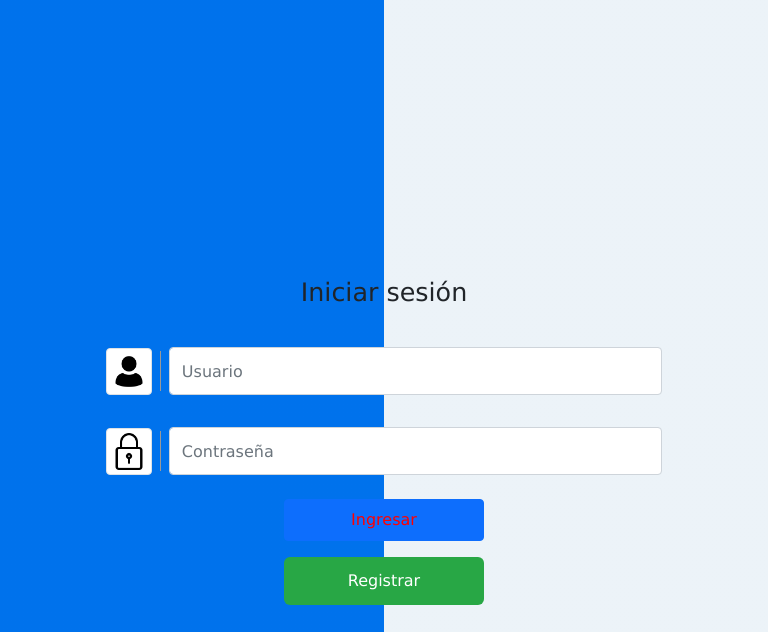
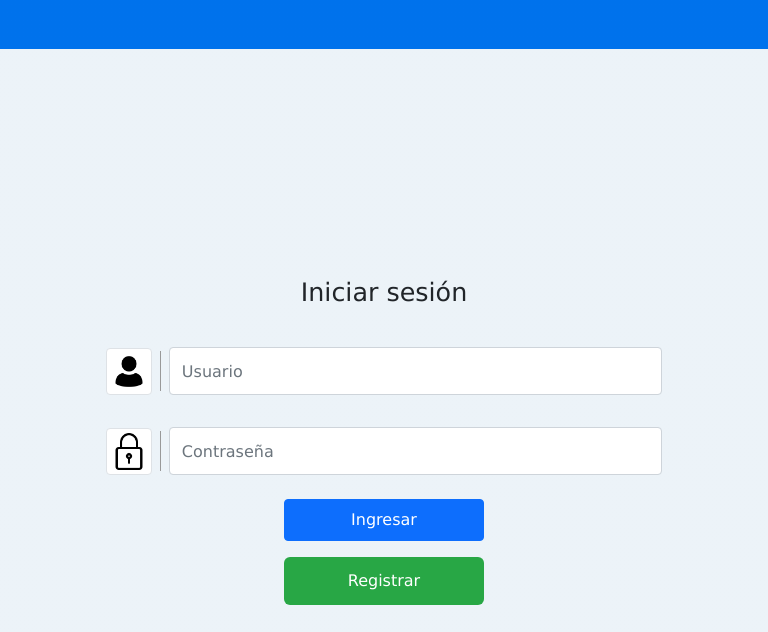
Before and after one commit to emanueldeabreu/proyectoJaP, a plain HTML site: page loginB.html in a window 768 px wide. Shown: the part 168-800 px from the top of the page. Drawn offline with Linux system fonts and the light colour scheme; a web font is replaced by a local one.

Commit message:
Base sólida para dar datalles al responsive

```diff
--- a/css/style.css
+++ b/css/style.css
@@ -396,7 +396,7 @@ nav {
     }
 
 	#bodyLogin {
-		background: linear-gradient(to top, oklch(0.96 0.01 239) 70%, oklch(57.182% 0.20352 257.075) 30%);
+		background: linear-gradient(to top, oklch(0.96 0.01 239) 80%, oklch(57.182% 0.20352 257.075) 20%);
 		display: grid;
 	}
 
@@ -428,6 +428,10 @@ nav {
     .detalles {
         width: 100%;
     }
+
+	.separador{
+		visibility: hidden;
+	}
 
     .detalles {
         margin-top: 5px;
@@ -500,7 +504,7 @@ nav {
     }
 
     #btn_login, #btn_register {
-        width: 80%;
+        width: 100%;
     }
 }
 
@@ -529,11 +533,6 @@ nav {
     ::placeholder{
         font-size: 1rem;
     }
-    #btn_login{
-        color: red; /*manera visual de verlo*/
-        width: 50%;
-        font-size: 1rem;
-    }
 	#child-login {
         display: grid;
         grid-template-columns: 1fr; /* Una columna */
@@ -556,6 +555,10 @@ nav {
         margin: 0 auto;
         width: 80%;
     }
+	#bodyLogin {
+		background: linear-gradient(to top, oklch(0.96 0.01 239) 80%, oklch(57.182% 0.20352 257.075) 20%);
+		display: grid;
+	}
 }
 
 @media (min-width: 540px) and (max-width: 1023px) {
@@ -632,13 +635,6 @@ nav {
 	}
 
 	::placeholder {
-		font-size: 1rem;
-	}
-
-	#btn_login {
-		color: red;
-		/*manera visual de verlo*/
-		width: 50%;
 		font-size: 1rem;
 	}
 
```
